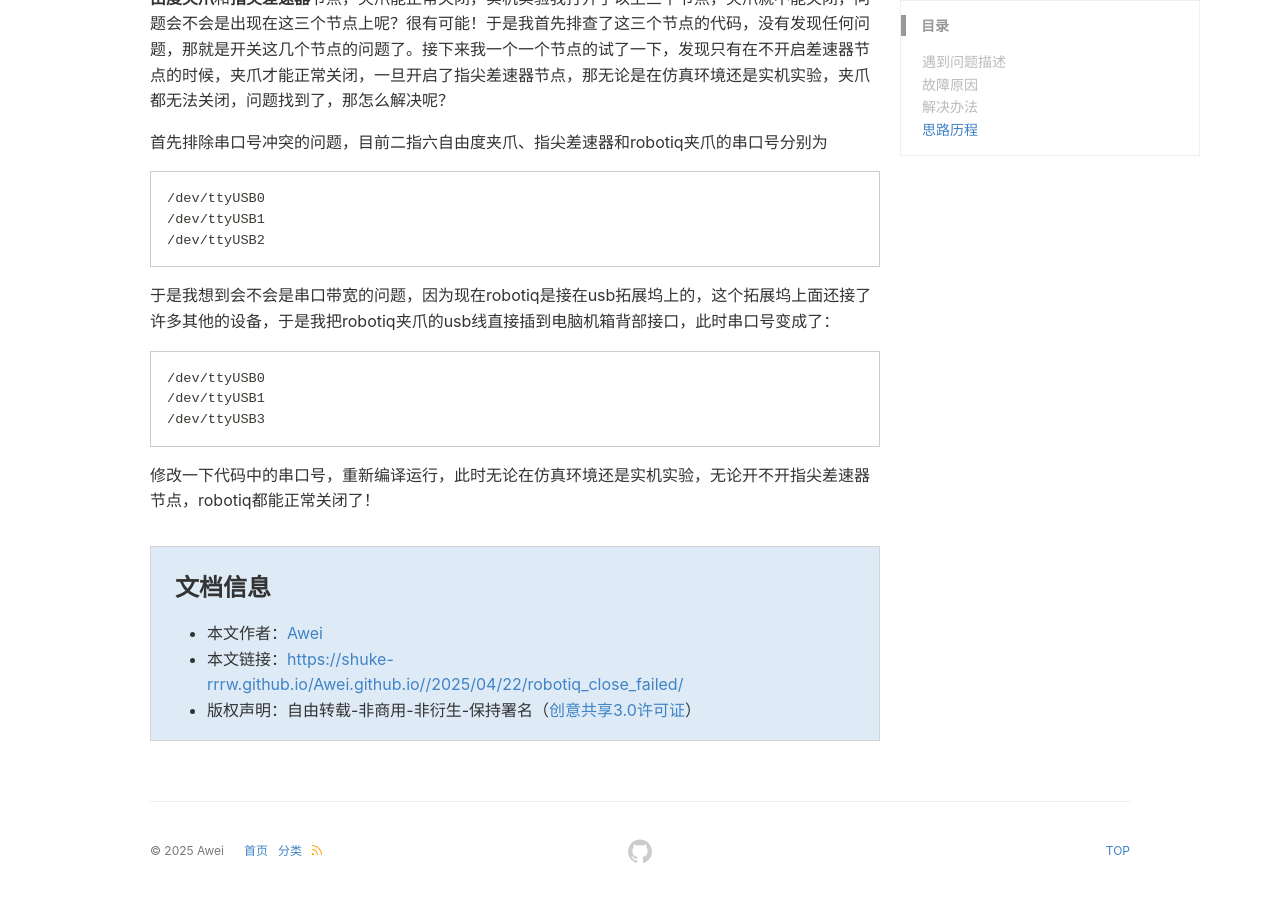
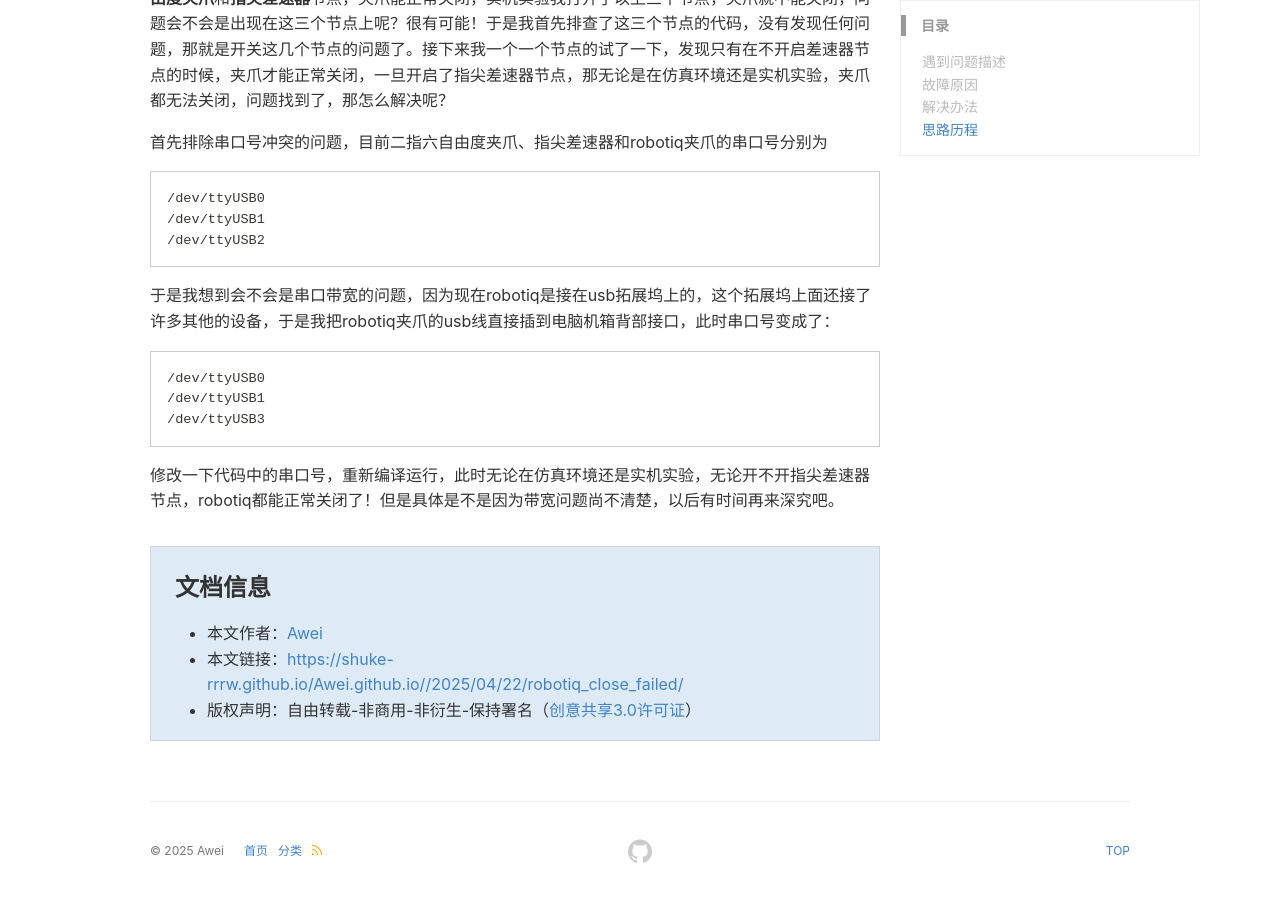
Before and after one commit to Shuke-rrrw/Awei.github.io, a Jekyll site: the page built from _posts/2025-04-22-robotiq_close_failed.md, in a window 1280 px wide and 900 px high, scrolled down 754 px. Built offline with Jekyll 4.4.1, drawn with Linux system fonts in a browser that asks for light colours; a style sheet for code colours, icons or effects is not loaded; some of the changed text lies outside the part shown.

Commit message:
新增log

````diff
--- a/_posts/2025-04-22-robotiq_close_failed.md
+++ b/_posts/2025-04-22-robotiq_close_failed.md
@@ -42,4 +42,4 @@ mindmap2: false
 /dev/ttyUSB3
 ```
 
-修改一下代码中的串口号，重新编译运行，此时无论在仿真环境还是实机实验，无论开不开指尖差速器节点，robotiq都能正常关闭了！
+修改一下代码中的串口号，重新编译运行，此时无论在仿真环境还是实机实验，无论开不开指尖差速器节点，robotiq都能正常关闭了！但是具体是不是因为带宽问题尚不清楚，以后有时间再来深究吧。
````
